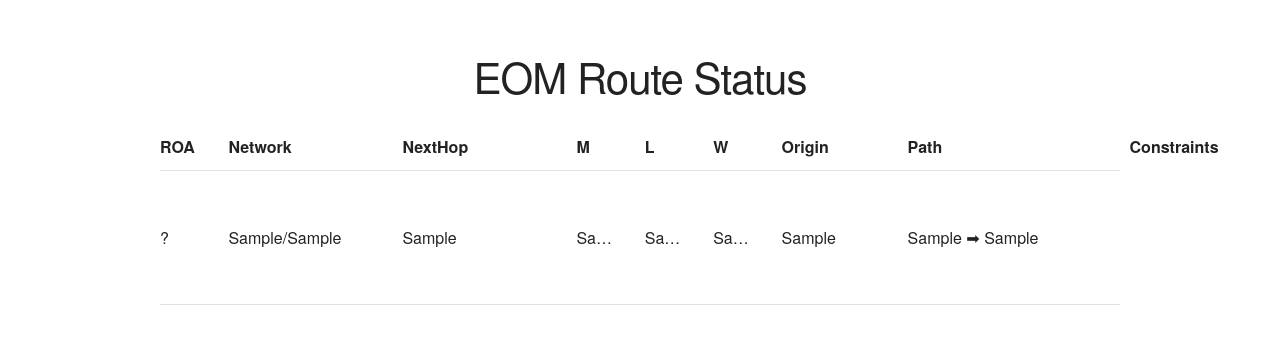
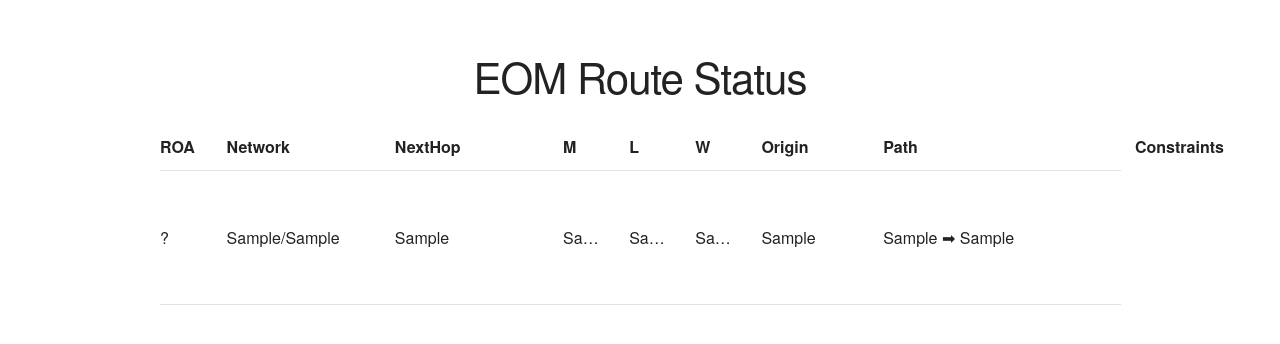
Before and after one commit to securerouting/EOM, a Django app: page /status/1/ in a window 1280 px wide. Shown: the top 344 px of the page. Run offline with Django 3.2, Linux system fonts and the light colour scheme; tables that the repository leaves empty hold one stand-in row (values such as "Sample post").

Commit message:
Increase width of path field

```diff
--- a/eom_ui/status/static/status/css/custom.css
+++ b/eom_ui/status/static/status/css/custom.css
@@ -68,7 +68,7 @@ h2 {
       width: 10%;
 }
 .row-path {
-      width: 20%;
+      width: 24%;
 }
 .row-constraints {
       width: 20%;
```
